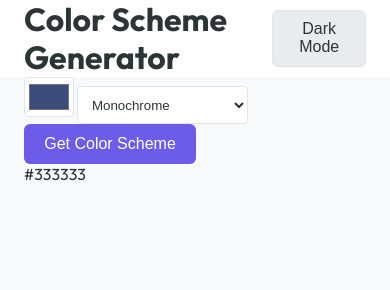
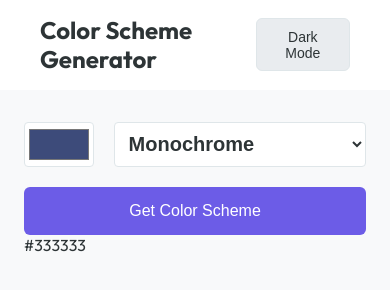
Before and after one commit to yy933/Color-Scheme-Generator, a website built with Vite: page index.html in a window 390 px wide. Built offline with nearby package versions, Linux system fonts and the light colour scheme.

Commit message:
style: update .action section mobile screen layout and styles

```diff
--- a/index.html
+++ b/index.html
@@ -33,7 +33,7 @@
   <body>
     <div id="app">
       <header>
-        <nav class="container">
+        <nav>
           <h1>Color Scheme Generator</h1>
           <button id="theme-toggle">Dark mode</button>
         </nav>
--- a/src/style.css
+++ b/src/style.css
@@ -20,6 +20,7 @@
   --fs-lg: 1.5rem; /* 24px */
   --fs-xl: 2rem; /* 32px */
   --fs-xxl: 3rem; /* 48px */
+  --fs-3xl: 4rem; /* 64px */
 
   /* Line Height */
   --lh-tight: 1.2;
@@ -58,7 +59,7 @@ h1 {
   margin: 0;
   line-height: var(--lh-tight);
   color: var(--text-color);
-  font-size: var(--fs-xl);
+  font-size: clamp(var(--fs-lg), 3vw, var(--fs-3xl));
   font-weight: 700;
 }
 
@@ -91,14 +92,23 @@ nav {
   display: flex;
   justify-content: space-between;
   align-items: center;
-  padding: 0.5rem 2.5rem;
+  padding: 1rem 2.5rem;
   background-color: var(--surface-color);
+  width: 100%;
+}
+
+@media (min-width: 560px) {
+  nav {
+    justify-content: center;
+    gap: 1.5rem;
+  }
 }
 
 #theme-toggle {
   background-color: var(--secondary-bg);
   color: var(--text-color);
   border: 1px solid var(--border-color);
+  font-size: clamp(var(--fs-sm), 10px, var(--fs-base));
 }
 
 #theme-toggle:hover {
@@ -106,6 +116,13 @@ nav {
 }
 
 /* Actions section */
+.actions {
+  display: grid;
+  grid-template-columns: 70px 1fr;
+  gap: 1.25rem;
+  padding-top: 2rem;
+}
+
 select,
 input[type="color"] {
   background-color: var(--surface-color);
@@ -117,16 +134,34 @@ input[type="color"] {
 }
 
 input[type="color"] {
-  width: 50px;
-  height: 40px;
+  width: 100%;
+  height: 100%;
+  min-height: 44px;
   padding: 2px;
   cursor: pointer;
 }
+
+select {
+  width: 100%;
+  font-size: clamp(var(--fs-md), 4px, var(--fs-lg));
+  font-weight: 700;
+}
+
 #get-scheme-btn {
+  grid-column: span 2;
+  height: 48px;
   background-color: var(--primary-color);
   color: white;
+  font-size: clamp(var(--fs-base), 10px, var(--fs-md));
 }
 
 #get-scheme-btn:hover {
   background-color: var(--primary-hover);
 }
+
+@media (min-width: 560px) {
+  .actions {
+    display: flex;
+    justify-content: center;
+  }
+}
```
